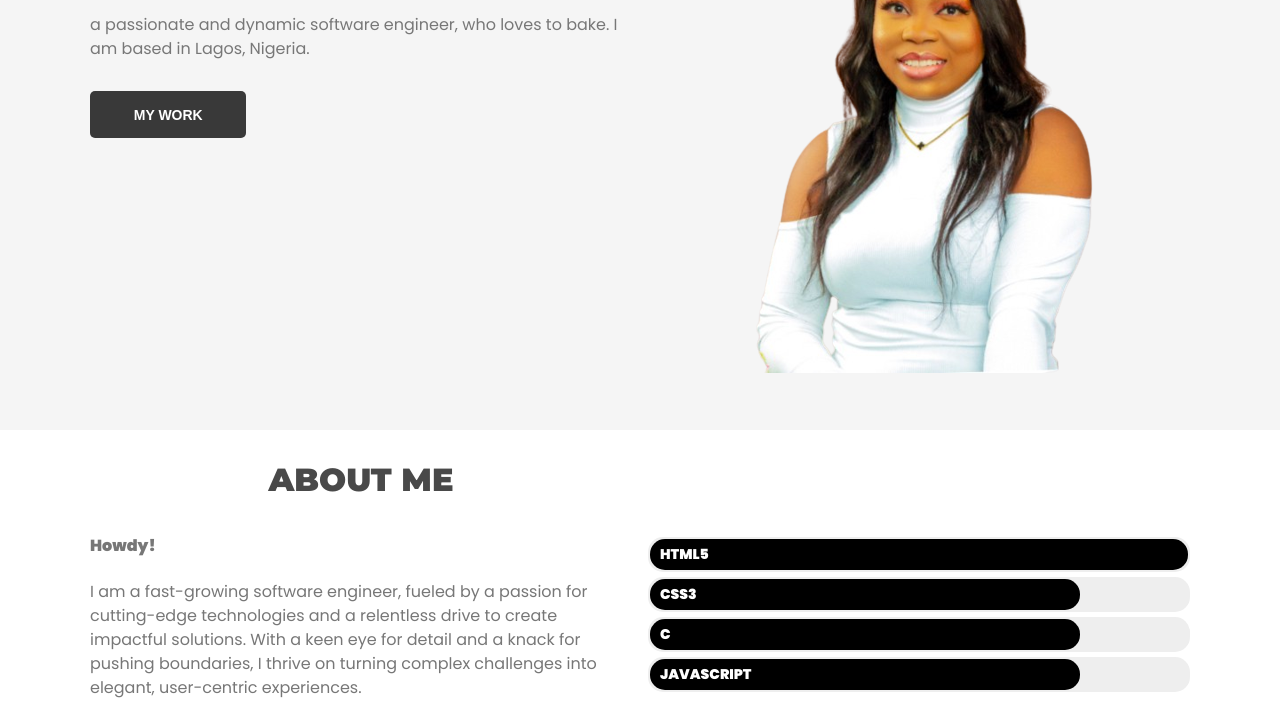
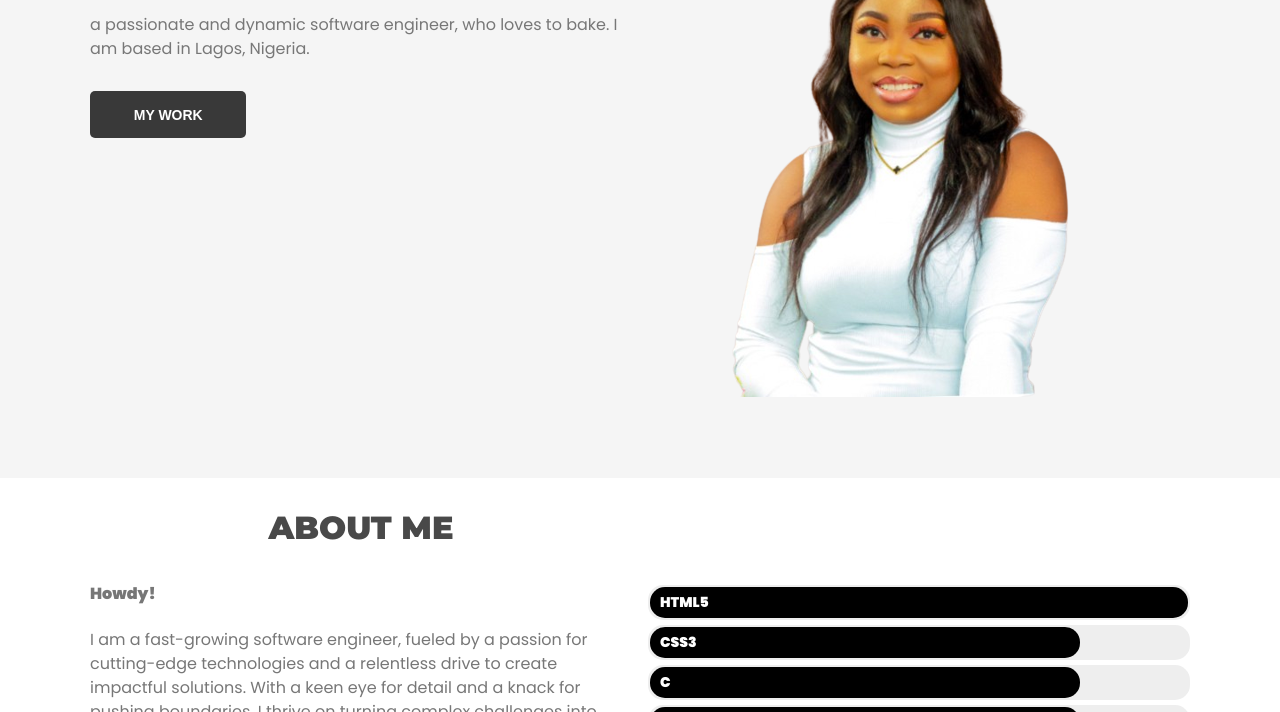
Before and after one commit to codinBabe/personal-page, a plain HTML site: page index.html in a window 1280 px wide. Shown: the part 388-1100 px from the top of the page. Drawn offline with Linux system fonts and the light colour scheme.

Commit message:
modified css file

```diff
--- a/style.css
+++ b/style.css
@@ -117,12 +117,12 @@ header {
   background: #f5f5f5;
   padding: 50px 0;
 }
-/* .hero__img {
+.hero__img {
   margin: 1.5em;
 }
 .myimg {
   max-width: 100%;
-} */
+}
 .sub__title {
   color: #777;
 }
```
